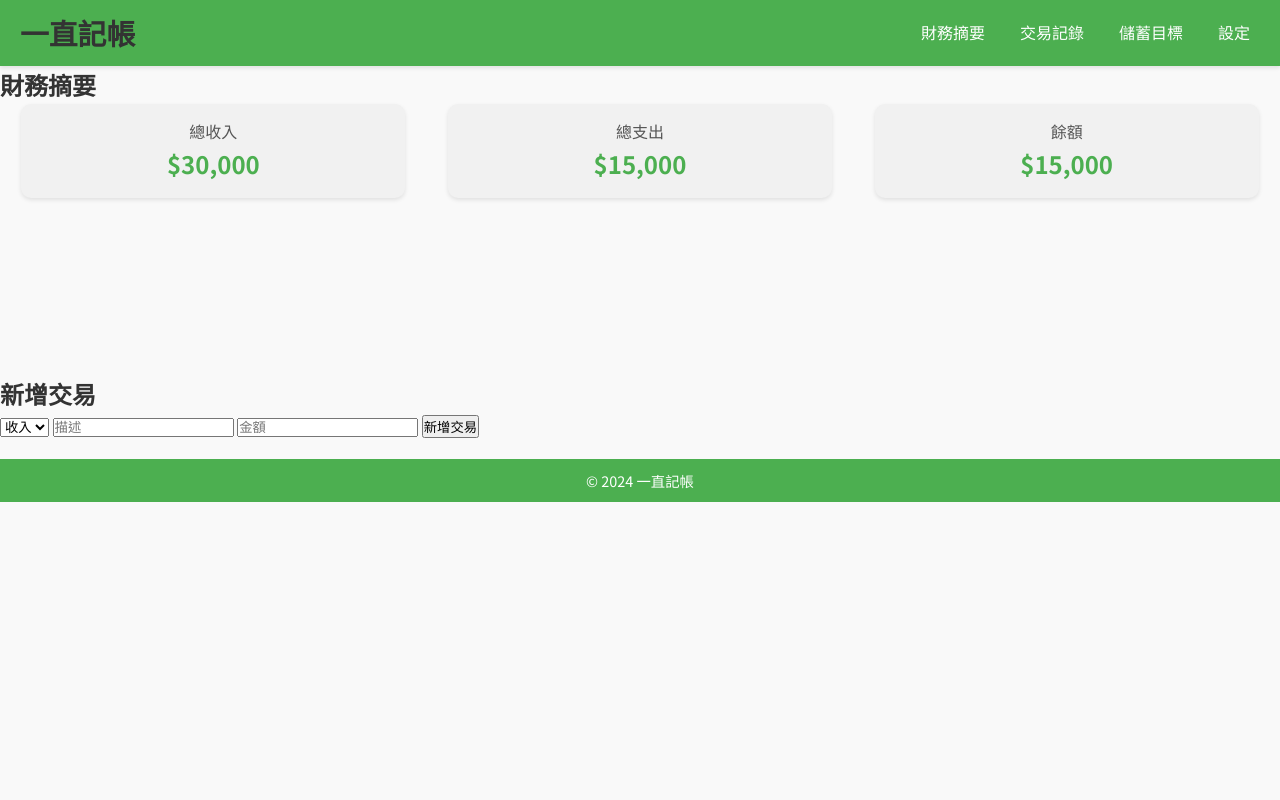
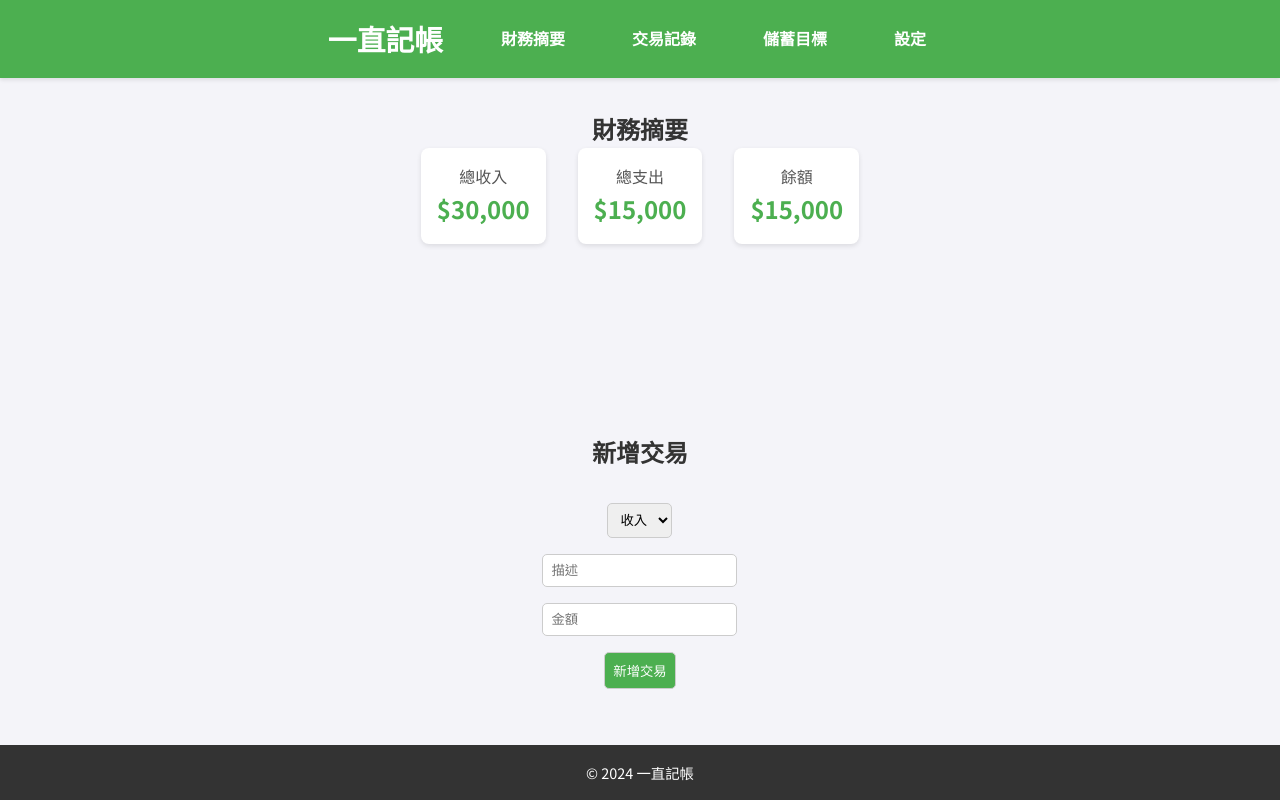
Before and after one commit to Jimmy0923-star/Personal-Finance-Management-Tools, a plain HTML site: page index.html in a window 1280 px wide. Drawn offline with nearby package versions, Linux system fonts and the light colour scheme.

Commit message:
Update index.html

```diff
--- a/index.html
+++ b/index.html
@@ -7,6 +7,113 @@
     <link rel="stylesheet" href="css/styles.css">
     <link href="https://fonts.googleapis.com/css2?family=Noto+Sans+TC:wght@400;700&display=swap" rel="stylesheet">
     <link rel="stylesheet" href="https://cdnjs.cloudflare.com/ajax/libs/font-awesome/6.0.0-beta3/css/all.min.css">
+    <style>
+        /* 全局樣式 */
+        body {
+            margin: 0;
+            font-family: 'Noto Sans TC', sans-serif;
+            display: flex;
+            flex-direction: column;
+            align-items: center;
+            justify-content: center;
+            min-height: 100vh;
+            background-color: #f4f4f9;
+        }
+
+        header {
+            width: 100%;
+            background-color: #4caf50;
+            padding: 1rem 0;
+        }
+
+        .navbar {
+            display: flex;
+            justify-content: center;
+            align-items: center;
+            flex-wrap: wrap;
+        }
+
+        .navbar h1 {
+            color: white;
+            margin-right: 2rem;
+        }
+
+        .nav-links {
+            display: flex;
+            list-style: none;
+            padding: 0;
+            margin: 0;
+        }
+
+        .nav-links li {
+            margin: 0 1rem;
+        }
+
+        .nav-links a {
+            text-decoration: none;
+            color: white;
+            font-weight: bold;
+        }
+
+        /* 主要內容 */
+        main {
+            text-align: center;
+            padding: 2rem;
+        }
+
+        .summary {
+            display: flex;
+            justify-content: center;
+            gap: 2rem;
+        }
+
+        .summary-item {
+            background-color: #fff;
+            padding: 1rem;
+            border-radius: 8px;
+            box-shadow: 0 2px 5px rgba(0, 0, 0, 0.1);
+        }
+
+        .chart-container {
+            margin-top: 2rem;
+        }
+
+        /* 新增交易樣式 */
+        form {
+            margin-top: 2rem;
+            display: flex;
+            flex-direction: column;
+            align-items: center;
+            gap: 1rem;
+        }
+
+        form input, form select, form button {
+            padding: 0.5rem;
+            border-radius: 5px;
+            border: 1px solid #ccc;
+        }
+
+        button {
+            background-color: #4caf50;
+            color: white;
+            border: none;
+            cursor: pointer;
+        }
+
+        button:hover {
+            background-color: #45a049;
+        }
+
+        /* 頁尾 */
+        footer {
+            margin-top: auto;
+            background-color: #333;
+            color: white;
+            text-align: center;
+            padding: 1rem 0;
+            width: 100%;
+        }
+    </style>
 </head>
 <body>
     <!-- 頂部導航欄 -->
@@ -41,7 +148,7 @@
                     <h3>$15,000</h3>
                 </div>
             </div>
-            <div>
+            <div class="chart-container">
                 <canvas id="financial-chart"></canvas>
             </div>
         </section>
```
